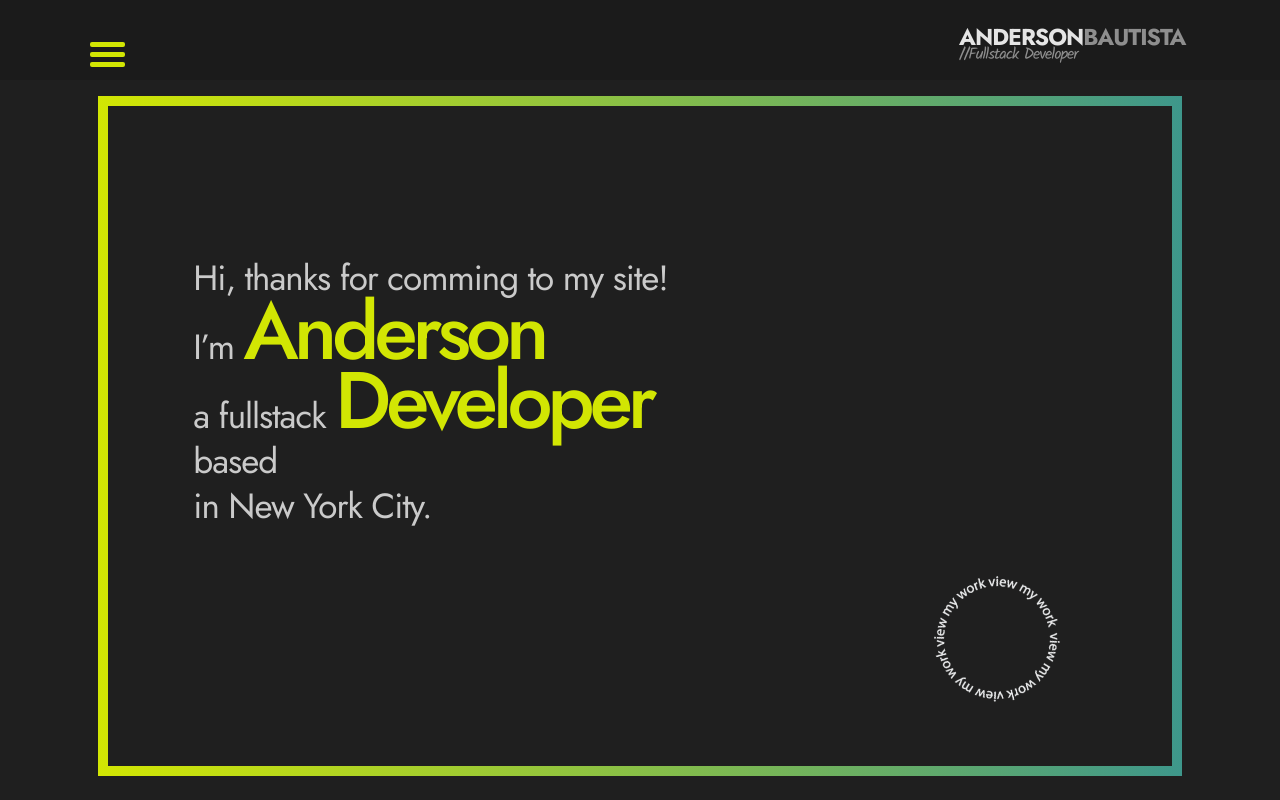
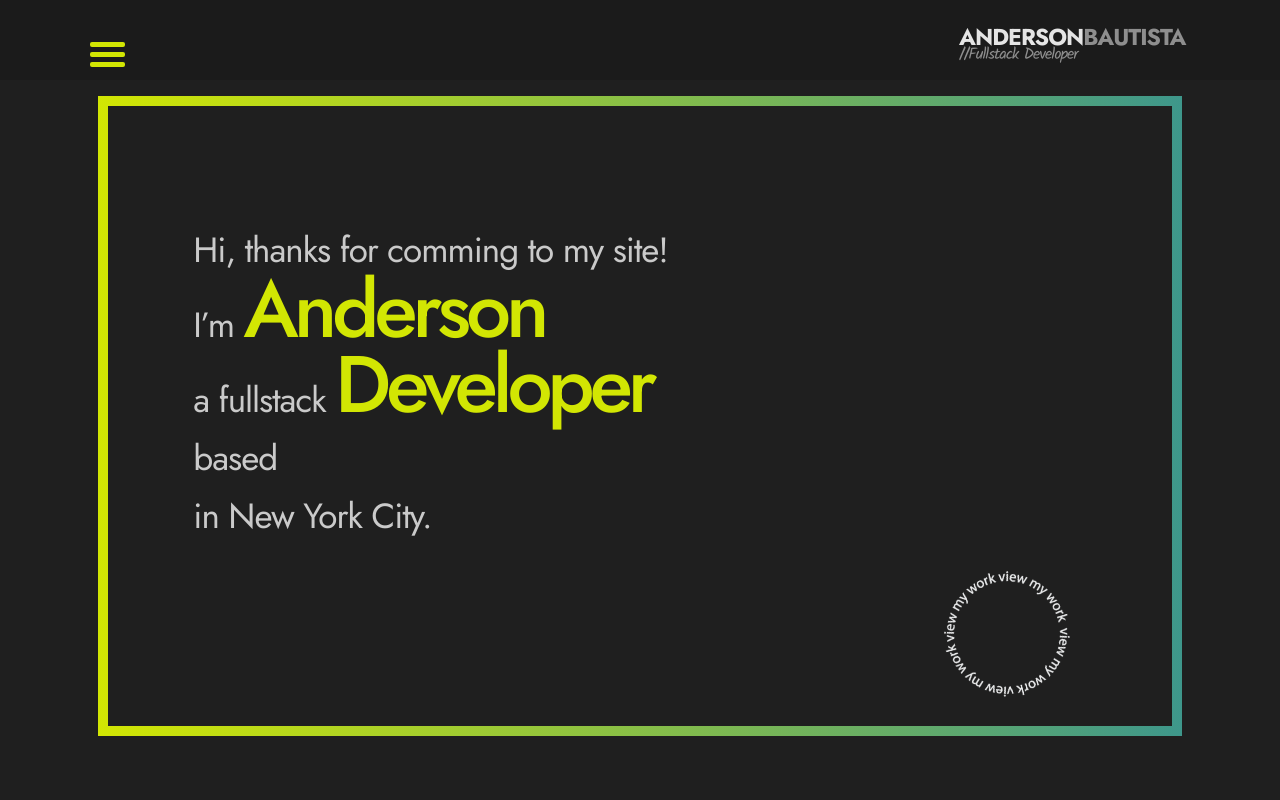
Before and after one commit to AndersBau/portfolio, a React (Create React App) app: page / in a window 1280 px wide. Shown: the top 800 px of the page. Built offline with nearby package versions, Linux system fonts and the light colour scheme; a web font is replaced by a local one.

Commit message:
setting up deployment fixes for marketing

```diff
--- a/public/index.html
+++ b/public/index.html
@@ -5,11 +5,12 @@
     <link rel="icon" href="%PUBLIC_URL%/favicon.ico" />
     <meta name="viewport" content="width=device-width" />
     <meta name="theme-color" content="#000000" />
-    <meta
-      name="description"
-      content="Anderson Bautista Softwate Engineer"
-    />
-    <link rel="apple-touch-icon" href="%PUBLIC_URL%/logo192.png" />
+    <meta property='og:title' content='Anderson Bautista | Software Engineer | Web Develper'/>
+    <meta property='og:image' content='public/linkedin_post_img-format.png'/>
+    <meta property='og:description' content='Fullstack developer based in New York'/>
+    <meta property='og:url' content='http://andev.io/'/>
+
+    <link rel="apple-touch-icon" href="%PUBLIC_URL%/apple-touch-icon.png" />
     <link rel="manifest" href="%PUBLIC_URL%/manifest.json" />
 
     <link rel="preconnect" href="https://fonts.gstatic.com">
--- a/src/components/BottonContact.js
+++ b/src/components/BottonContact.js
@@ -11,7 +11,7 @@ const BottonContact = () => {
           and open to collaborate with other Devs.<br />If you think I can add value to your team
           feel free to
         </p>
-        <a className="bottonContact-link" href="mailto:andersonBbautista@gmail.com" >
+        <a className="bottonContact-link" href="mailto:andersonBbautista@gmail.com" rel="noreferrer" >
          contact me.
         </a>
       </div>
--- a/src/components/footer.js
+++ b/src/components/footer.js
@@ -1,16 +1,13 @@
-import React, { useEffect } from "react";
+import React from "react";
 
 const Footer = () => {
 
-
-    // let date = new Date();
-    // let [year] = date.getFullYear()
   return (
     <footer className="footer">
     <div className="footer-social">
-        <a className="footer-links" href="https://www.linkedin.com/in/andersonbb/" target="_blank">LinkedIn</a>
-        <a className="footer-links" href="https://github.com/AndersBau" target="_blank">github</a>
-        <a className="footer-links" href="https://dribbble.com/Andev11" target="_blank">Dribbble</a>
+        <a className="footer-links" href="https://www.linkedin.com/in/andersonbb/" target="_blank" rel="noreferrer">LinkedIn</a>
+        <a className="footer-links" href="https://github.com/AndersBau" target="_blank" rel="noreferrer">github</a>
+        <a className="footer-links" href="https://dribbble.com/Andev11" target="_blank" rel="noreferrer">Dribbble</a>
     </div>
     <p>© 2022 Anderson Bautista</p>
 </footer>
--- a/src/sass/base/_typography.scss
+++ b/src/sass/base/_typography.scss
@@ -7,7 +7,7 @@
     padding: 0 3.8rem;
 }
 .mainBox {
-    height: 85vh;
+    height: 80vh;
     width: 100%;
     background-image: linear-gradient(to right, #D2E603, #3E978B);
     padding: 10px;
@@ -51,11 +51,11 @@
     }
     @include respond(tab-port) {
         font-size: 3rem;
-        line-height: 4.5rem;
+        line-height: 6.5rem;
     }
     @include respond(tab-land) {
         font-size: 3.5rem;
-        line-height: 4.5rem;
+        line-height: 5.8rem;
     }
     @include respond(big-desktop) {
         font-size: 5.5rem;
@@ -85,12 +85,12 @@
 .mainBox-down {
     display: flex;
     justify-content: flex-end;
-    padding: 50% 15% 0 0;
+    padding: 3rem 3.5rem 0 0;
     @include respond(tab-port) {
-        padding: 8% 5% 0 0;
+        padding: 5rem 3.5rem 0 0;
     }
     @include respond(big-desktop) {
-        padding: 3% 5% 0 0;
+        padding: 5rem 3.5rem 0 0;
     }
 }
 
@@ -107,8 +107,8 @@
     }
     .mainBox-boton-text {
       animation: rotation 30s infinite linear;
-      height: 13rem;
-      width: 13rem;
+      height: 9rem;
+      width: 9rem;
       justify-content: center;
       font-size: 3rem;
       letter-spacing: 0;
--- a/src/sass/pages/_home.scss
+++ b/src/sass/pages/_home.scss
@@ -35,6 +35,7 @@
 .middle_divider-split {
     padding: 2rem;
     flex-direction: row;
+    margin-top: 2rem;
     @include respond(tab-port) {
         padding: 0 1.8rem 0 1rem;
         min-width: 40vw;
--- a/src/sass/pages/_work.scss
+++ b/src/sass/pages/_work.scss
@@ -108,7 +108,7 @@
     @include respond(tab-port) {
         line-height: 5rem;
         margin-bottom: 3.5rem;
-        font-size: 7rem;
+        font-size: 6rem;
     }
     @include respond(tab-land) {
         line-height: 6.5rem;
```
Also changed, not shown: public/linkedin_post_img-format.png (added).
